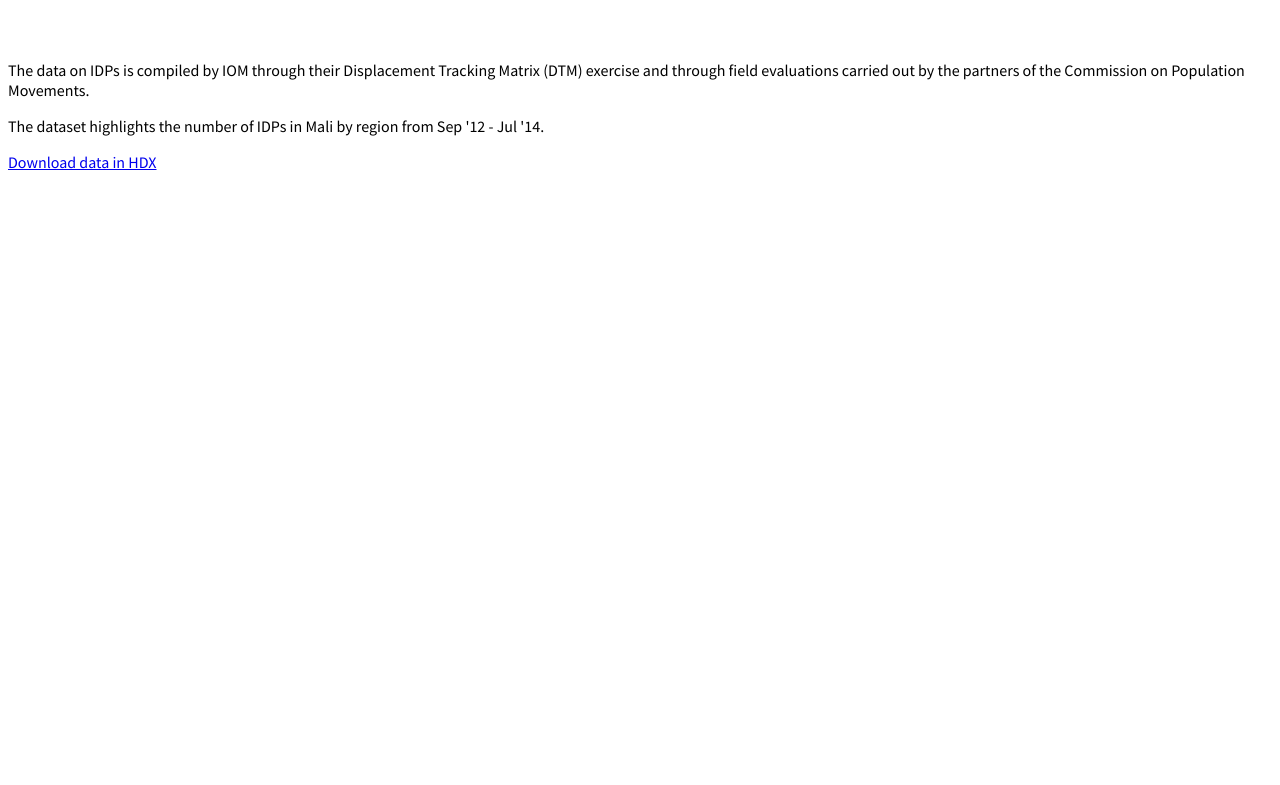
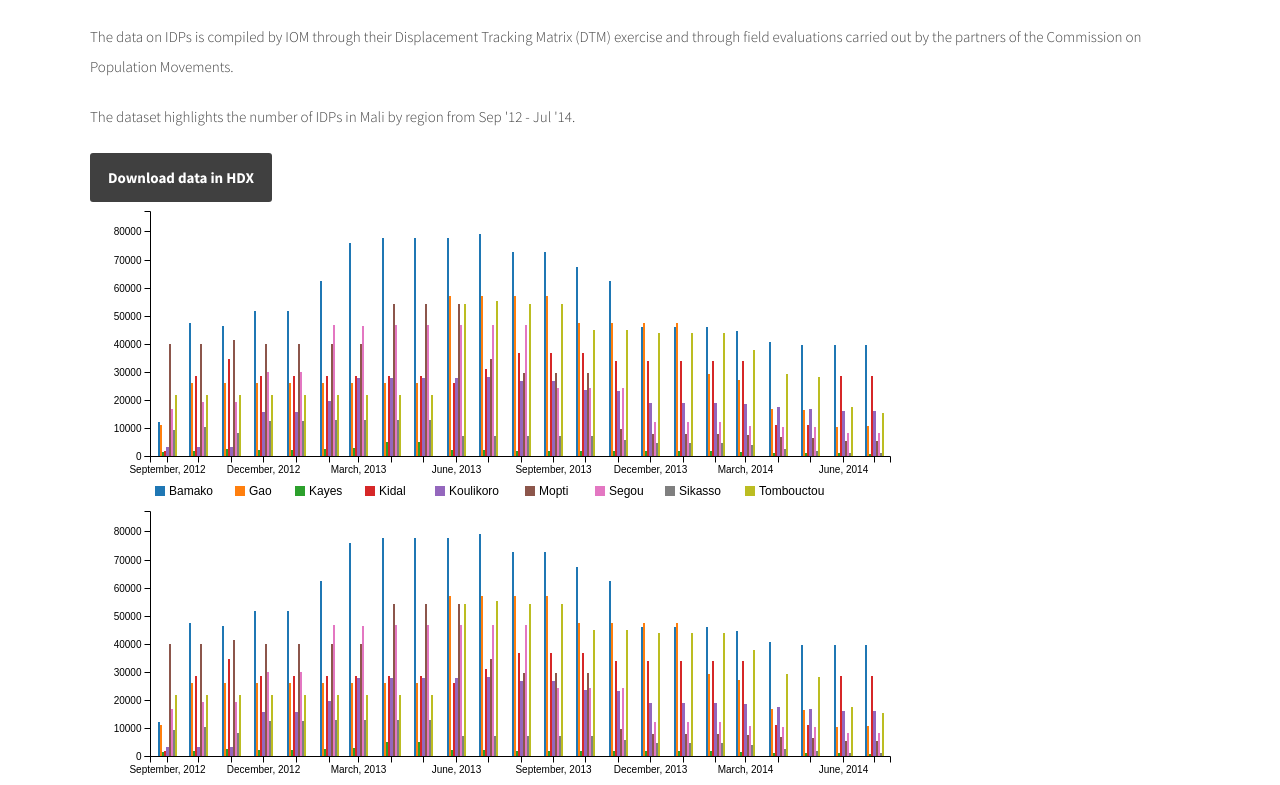
Before and after one commit to takavarasha/hdxviz-ebola-cases-2014, a plain HTML site: page index.html in a window 1280 px wide. Shown: the part 79-864 px from the top of the page. Before the commit the page ends 800 px from the top, so only its background shows below. Drawn offline with Linux system fonts and the light colour scheme; the site is published under a folder, as on GitHub Pages, so addresses that start at the root find nothing.

Commit message:
fixing path

```diff
--- a/index.html
+++ b/index.html
@@ -12,15 +12,15 @@
   <script src='js/jquery.js'></script>
 
   <!-- Loading c3 + d3 -->
-  <script src='/js/d3.min.js'></script>
-  <script src='/js/c3.js'></script>
-  <link href='/css/c3.css' rel='stylesheet' />
+  <script src='js/d3.min.js'></script>
+  <script src='js/c3.js'></script>
+  <link href='css/c3.css' rel='stylesheet' />
 
   <!-- Loading style sheets that match our current site -->
-  <link rel='stylesheet' id='bean-css'  href='/css/framework.css' type='text/css' media='all' />
-  <link rel='stylesheet' id='main-style-css'  href='/css/style.css' type='text/css' media='all' />
-  <link rel='stylesheet' id='mobile-css'  href='/css/mobile.css' type='text/css' media='all' />
-  <link rel='stylesheet' id='font-awesome-four-css'  href='/css/font-awesome.min.css' type='text/css' media='all' />
+  <link rel='stylesheet' id='bean-css'  href='css/framework.css' type='text/css' media='all' />
+  <link rel='stylesheet' id='main-style-css'  href='css/style.css' type='text/css' media='all' />
+  <link rel='stylesheet' id='mobile-css'  href='css/mobile.css' type='text/css' media='all' />
+  <link rel='stylesheet' id='font-awesome-four-css'  href='css/font-awesome.min.css' type='text/css' media='all' />
 
 
   <!-- in-page style -->
```
